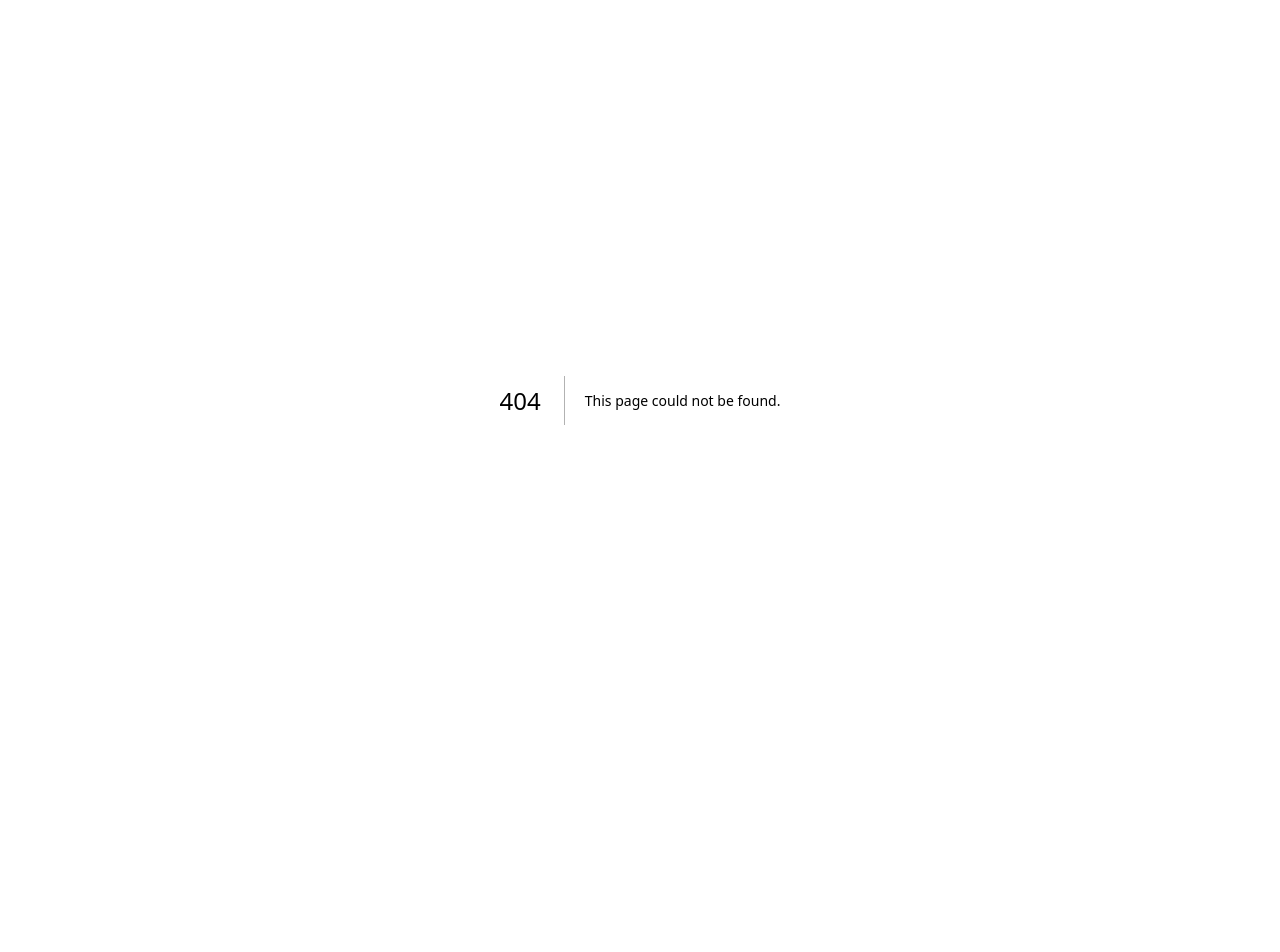
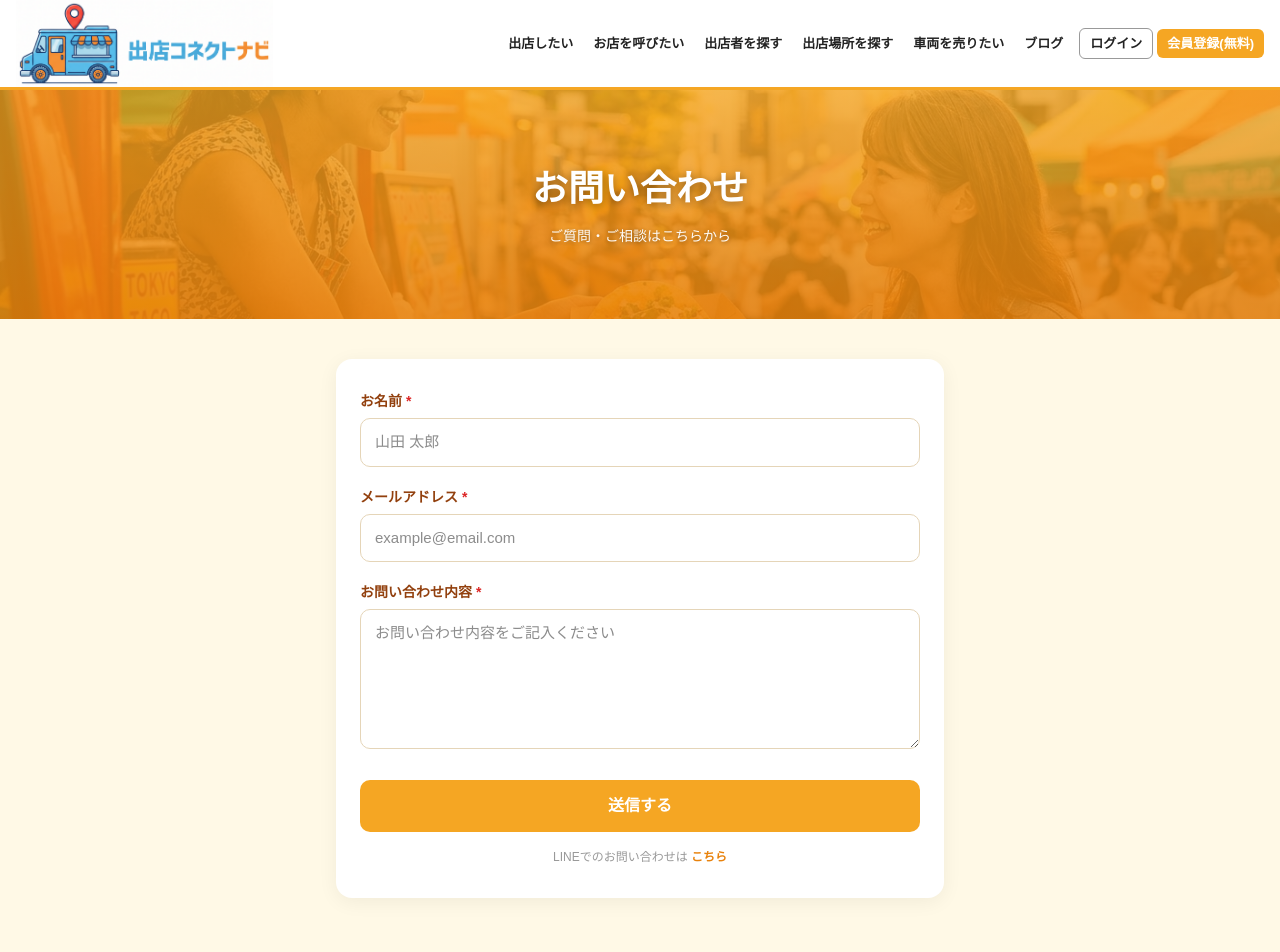
Before and after one commit to rinfuku0917/shutten-connect-navi, a Next.js app: page /contact in a window 1280 px wide. Before the commit this address had no page. Shown: the top 952 px of the page. Before the commit the page ends 800 px from the top, so only its background shows below. Built offline with nearby package versions, Linux system fonts and the light colour scheme.

Commit message:
お問い合わせフォーム(/contact)とAPI追加、フッターのロゴ削除・お問い合わせ整理

```diff
--- /dev/null
+++ b/app/api/contact/route.ts
@@ -0,0 +1,59 @@
+import { Resend } from 'resend'
+import { NextResponse } from 'next/server'
+
+const FROM_EMAIL = 'noreply@connect-navi.com'
+const TO_EMAIL = 'info@connect-navi.com'
+
+export async function POST(req: Request) {
+  try {
+    const { name, email, message } = await req.json()
+
+    if (!name || !email || !message) {
+      return NextResponse.json({ error: '必須項目が未入力です' }, { status: 400 })
+    }
+    if (!String(email).includes('@')) {
+      return NextResponse.json({ error: 'メールアドレスの形式が正しくありません' }, { status: 400 })
+    }
+
+    const apiKey = process.env.RESEND_API_KEY
+    if (!apiKey) {
+      return NextResponse.json({ error: 'サーバー設定エラー' }, { status: 500 })
+    }
+
+    const nm = String(name).trim()
+    const em = String(email).trim()
+    const msg = String(message).trim()
+
+    const subject = '【お問い合わせ】' + nm + ' 様より'
+    const text = [
+      '出店コネクトナビのお問い合わせフォームから送信がありました。',
+      '',
+      '━━━━━━━━━━━━━━━━━━',
+      'お名前: ' + nm,
+      'メール: ' + em,
+      '━━━━━━━━━━━━━━━━━━',
+      '',
+      '【お問い合わせ内容】',
+      msg,
+      '',
+      '━━━━━━━━━━━━━━━━━━',
+      '※このメールに返信すると、送信者(' + em + ')に直接届きます。',
+    ].join('\n')
+
+    const resend = new Resend(apiKey)
+    const { error } = await resend.emails.send({
+      from: '出店コネクトナビ <' + FROM_EMAIL + '>',
+      to: TO_EMAIL,
+      replyTo: em,
+      subject,
+      text,
+    })
+    if (error) {
+      return NextResponse.json({ error: 'メール送信失敗: ' + error.message }, { status: 500 })
+    }
+    return NextResponse.json({ success: true })
+  } catch (e) {
+    const msg = e instanceof Error ? e.message : '不明なエラー'
+    return NextResponse.json({ error: msg }, { status: 500 })
+  }
+}
--- /dev/null
+++ b/app/contact/page.tsx
@@ -0,0 +1,96 @@
+'use client'
+import Nav from '../components/Nav'
+import Link from 'next/link'
+import { useState } from 'react'
+
+export default function ContactPage() {
+  const [name, setName] = useState('')
+  const [email, setEmail] = useState('')
+  const [message, setMessage] = useState('')
+  const [status, setStatus] = useState<'idle' | 'sending' | 'done' | 'error'>('idle')
+  const [errMsg, setErrMsg] = useState('')
+
+  const submit = async () => {
+    if (!name.trim() || !email.trim() || !message.trim()) {
+      setErrMsg('すべての項目を入力してください')
+      setStatus('error')
+      return
+    }
+    setStatus('sending')
+    setErrMsg('')
+    try {
+      const res = await fetch('/api/contact', {
+        method: 'POST',
+        headers: { 'Content-Type': 'application/json' },
+        body: JSON.stringify({ name, email, message }),
+      })
+      const data = await res.json()
+      if (!res.ok) {
+        setErrMsg(data.error || '送信に失敗しました')
+        setStatus('error')
+        return
+      }
+      setStatus('done')
+      setName(''); setEmail(''); setMessage('')
+    } catch {
+      setErrMsg('通信エラーが発生しました')
+      setStatus('error')
+    }
+  }
+
+  const labelStyle: React.CSSProperties = { display: 'block', fontSize: '14px', fontWeight: 700, color: '#92400E', marginBottom: '6px' }
+  const inputStyle: React.CSSProperties = { width: '100%', padding: '12px 14px', borderRadius: '10px', border: '1px solid #E5D5B8', fontSize: '15px', boxSizing: 'border-box', background: '#fff', color: '#1a1a1a' }
+
+  return (
+    <div style={{ minHeight: '100vh', background: '#FFF9E6', width: '100%', maxWidth: '100vw', overflowX: 'hidden' }}>
+      <Nav />
+
+      <div style={{ background: 'linear-gradient(rgba(245,166,35,0.78), rgba(232,130,12,0.88)), url(/hero-top.png) center/cover no-repeat', padding: '72px 16px', textAlign: 'center' }}>
+        <h1 style={{ fontSize: 'clamp(24px,5vw,36px)', fontWeight: 900, color: '#fff', margin: 0, textShadow: '0 2px 8px rgba(0,0,0,0.4)' }}>お問い合わせ</h1>
+        <p style={{ fontSize: '14px', color: '#fff', marginTop: '10px', opacity: 0.95, textShadow: '0 1px 4px rgba(0,0,0,0.4)' }}>ご質問・ご相談はこちらから</p>
+      </div>
+
+      <div style={{ maxWidth: '640px', margin: '0 auto', padding: '40px 16px' }}>
+        {status === 'done' ? (
+          <div style={{ background: '#fff', borderRadius: '16px', boxShadow: '0 4px 20px rgba(0,0,0,0.06)', padding: '40px 24px', textAlign: 'center' }}>
+            <div style={{ fontSize: '48px', marginBottom: '16px' }}>✅</div>
+            <h2 style={{ fontSize: '20px', fontWeight: 900, color: '#1a1a1a', marginBottom: '12px' }}>送信が完了しました</h2>
+            <p style={{ fontSize: '14px', color: '#555', lineHeight: 1.8, marginBottom: '24px' }}>お問い合わせありがとうございます。<br />内容を確認のうえ、担当者よりご連絡いたします。</p>
+            <Link href="/" style={{ display: 'inline-block', padding: '12px 28px', borderRadius: '10px', background: '#F5A623', color: '#fff', fontSize: '14px', fontWeight: 700, textDecoration: 'none' }}>トップへ戻る</Link>
+          </div>
+        ) : (
+          <div style={{ background: '#fff', borderRadius: '16px', boxShadow: '0 4px 20px rgba(0,0,0,0.06)', padding: '32px 24px' }}>
+            <div style={{ marginBottom: '20px' }}>
+              <label style={labelStyle}>お名前 <span style={{ color: '#DC2626' }}>*</span></label>
+              <input style={inputStyle} value={name} onChange={(e) => setName(e.target.value)} placeholder="山田 太郎" />
+            </div>
+            <div style={{ marginBottom: '20px' }}>
+              <label style={labelStyle}>メールアドレス <span style={{ color: '#DC2626' }}>*</span></label>
+              <input style={inputStyle} type="email" value={email} onChange={(e) => setEmail(e.target.value)} placeholder="example@email.com" />
+            </div>
+            <div style={{ marginBottom: '24px' }}>
+              <label style={labelStyle}>お問い合わせ内容 <span style={{ color: '#DC2626' }}>*</span></label>
+              <textarea style={{ ...inputStyle, minHeight: '140px', resize: 'vertical', fontFamily: 'inherit' }} value={message} onChange={(e) => setMessage(e.target.value)} placeholder="お問い合わせ内容をご記入ください" />
+            </div>
+
+            {status === 'error' && (
+              <div style={{ background: '#FEF2F2', border: '1px solid #FECACA', borderRadius: '8px', padding: '12px 14px', marginBottom: '20px', fontSize: '13px', color: '#DC2626' }}>{errMsg}</div>
+            )}
+
+            <button onClick={submit} disabled={status === 'sending'} style={{ width: '100%', padding: '14px', borderRadius: '10px', background: status === 'sending' ? '#E5B870' : '#F5A623', color: '#fff', fontSize: '16px', fontWeight: 700, border: 'none', cursor: status === 'sending' ? 'default' : 'pointer' }}>
+              {status === 'sending' ? '送信中...' : '送信する'}
+            </button>
+
+            <p style={{ fontSize: '12px', color: '#999', textAlign: 'center', marginTop: '16px' }}>
+              LINEでのお問い合わせは <a href="https://lin.ee/RjwxqXf" target="_blank" rel="noopener noreferrer" style={{ color: '#E8820C', fontWeight: 700 }}>こちら</a>
+            </p>
+          </div>
+        )}
+      </div>
+
+      <div style={{ background: '#F5A623', padding: '20px', textAlign: 'center', marginTop: '40px' }}>
+        <div style={{ fontSize: '12px', color: '#fff' }}>© 2026 出店コネクトナビ All Rights Reserved.</div>
+      </div>
+    </div>
+  )
+}
--- a/app/page.tsx
+++ b/app/page.tsx
@@ -126,13 +126,9 @@ export default function Home() {
       </div>
       <footer style={{background:'#F5A623',color:'#111',padding:'24px 16px'}}>
         <div style={{maxWidth:'1200px',margin:'0 auto'}}>
-          <div style={{display:'flex',alignItems:'center',gap:'8px',marginBottom:'12px'}}>
-            <span style={{background:'#F5A623',color:'#111',fontWeight:'900',fontSize:'13px',padding:'4px 8px',borderRadius:'4px'}}>出店</span>
-            <span style={{fontWeight:'900',fontSize:'16px'}}>コネクト<span style={{color:'#111'}}>ナビ</span></span>
-          </div>
           <div style={{display:'flex',gap:'16px',flexWrap:'wrap',fontSize:'12px',marginBottom:'12px'}}>
-            {[{label:'利用規約',href:'#'},{label:'プライバシーポリシー',href:'#'},{label:'お問い合わせ',href:'#'},{label:'運営会社',href:'/company'},{label:'ブログ',href:'/blog'}].map(item=>(
-              <a key={item.label} href={item.href} style={{color:'#111',textDecoration:'none',fontWeight:'700'}}>{item.label}</a>
+            {[{label:'利用規約',href:'#',ext:false},{label:'プライバシーポリシー',href:'#',ext:false},{label:'お問い合わせ',href:'/contact',ext:false},{label:'運営会社',href:'/company',ext:false},{label:'ブログ',href:'/blog',ext:false}].map(item=>(
+              <a key={item.label} href={item.href} target={item.ext?'_blank':undefined} rel={item.ext?'noopener noreferrer':undefined} style={{color:'#111',textDecoration:'none',fontWeight:'700'}}>{item.label}</a>
             ))}
           </div>
           <div style={{fontSize:'11px',color:'#111'}}>© 2026 出店コネクトナビ All Rights Reserved.</div>
```
